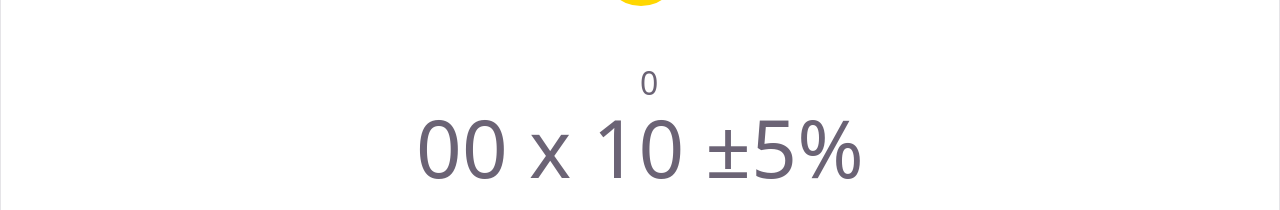
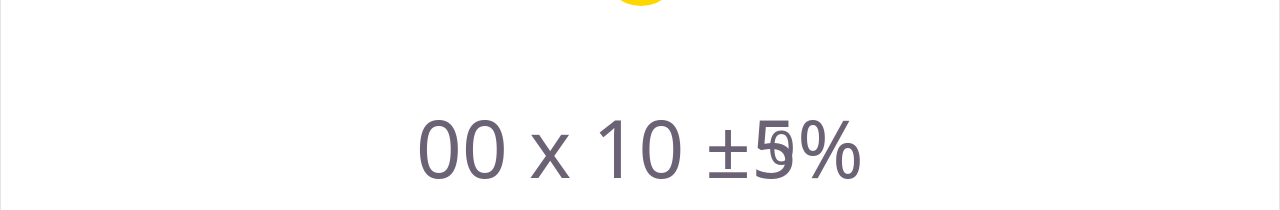
Before and after one commit to zen4215/rcc, a React (Vite) app: page / in a window 1280 px wide. Shown: the part 474-684 px from the top of the page. Built offline with nearby package versions, Linux system fonts and the light colour scheme.

Commit message:
some fix

```diff
--- a/src/App.tsx
+++ b/src/App.tsx
@@ -19,10 +19,10 @@ function App() {
             <Selecter colors={tenColors} onChange={SetThird}/>
             <Selecter colors={twoColors} onChange={SetForth}/>
             <div style={{flexGrow: "1", position: "relative"}}>
-                <p style={{fontSize: "10vh", position: "absolute", top: "40%", left: "50%", transform: "translateX(-50%)"}}>
+                <p style={{fontSize: "10vh", position: "absolute", top: "40%", left: "50%", transform: "translateX(-50%)", overflowX: "visible"}}>
                     {firstColorIndex}{secondColorIndex} x 10 ±{forthColorIndex == 0 ? "5%" : "10%"}
                 </p>
-                <p style={{fontSize: "4vh", position: "absolute", top: "20%", left: "50%"}}>
+                <p style={{fontSize: "6vh", position: "absolute", top: "40%", left: "60%"}}>
                     {thirdColorIndex}
                 </p>
             </div>
```
